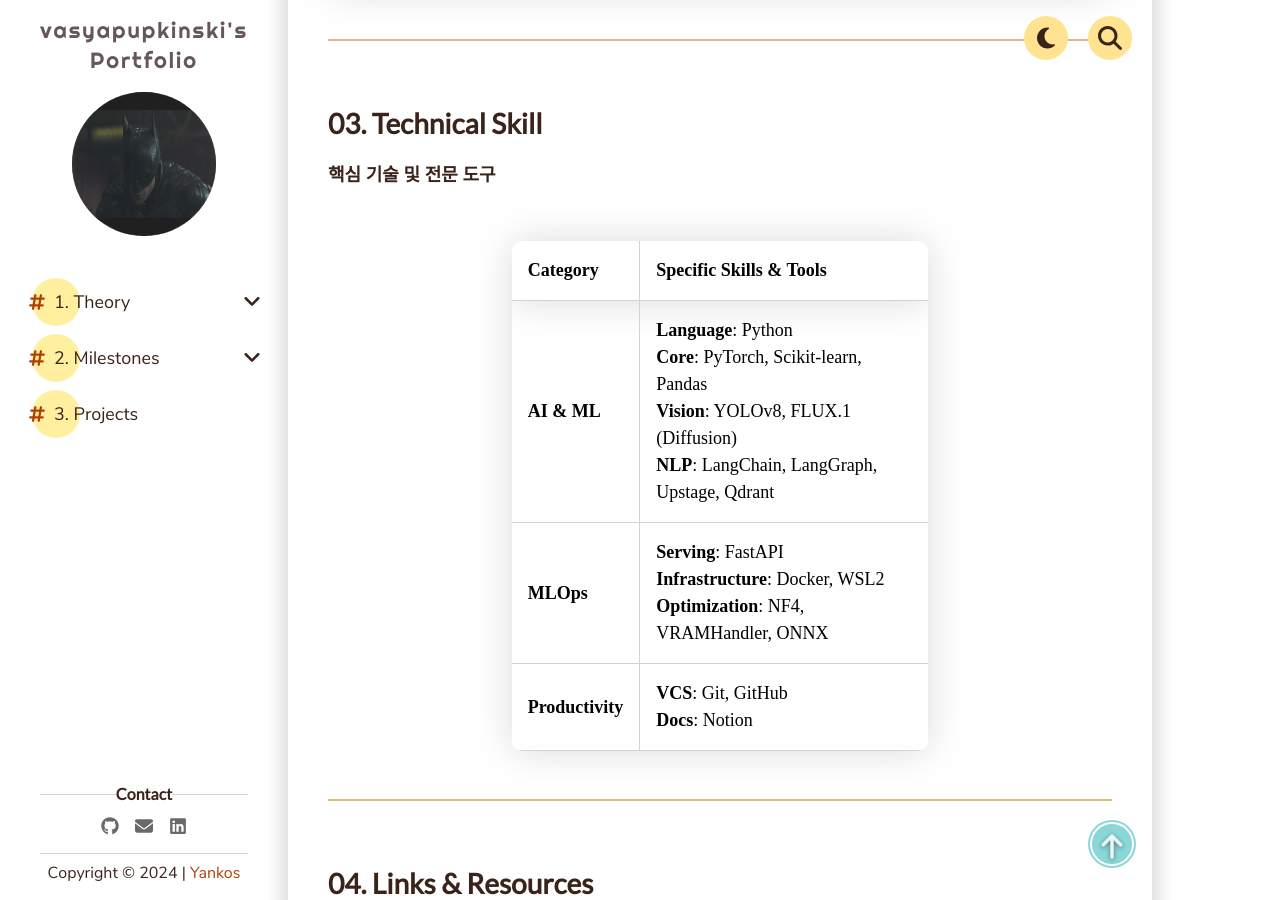
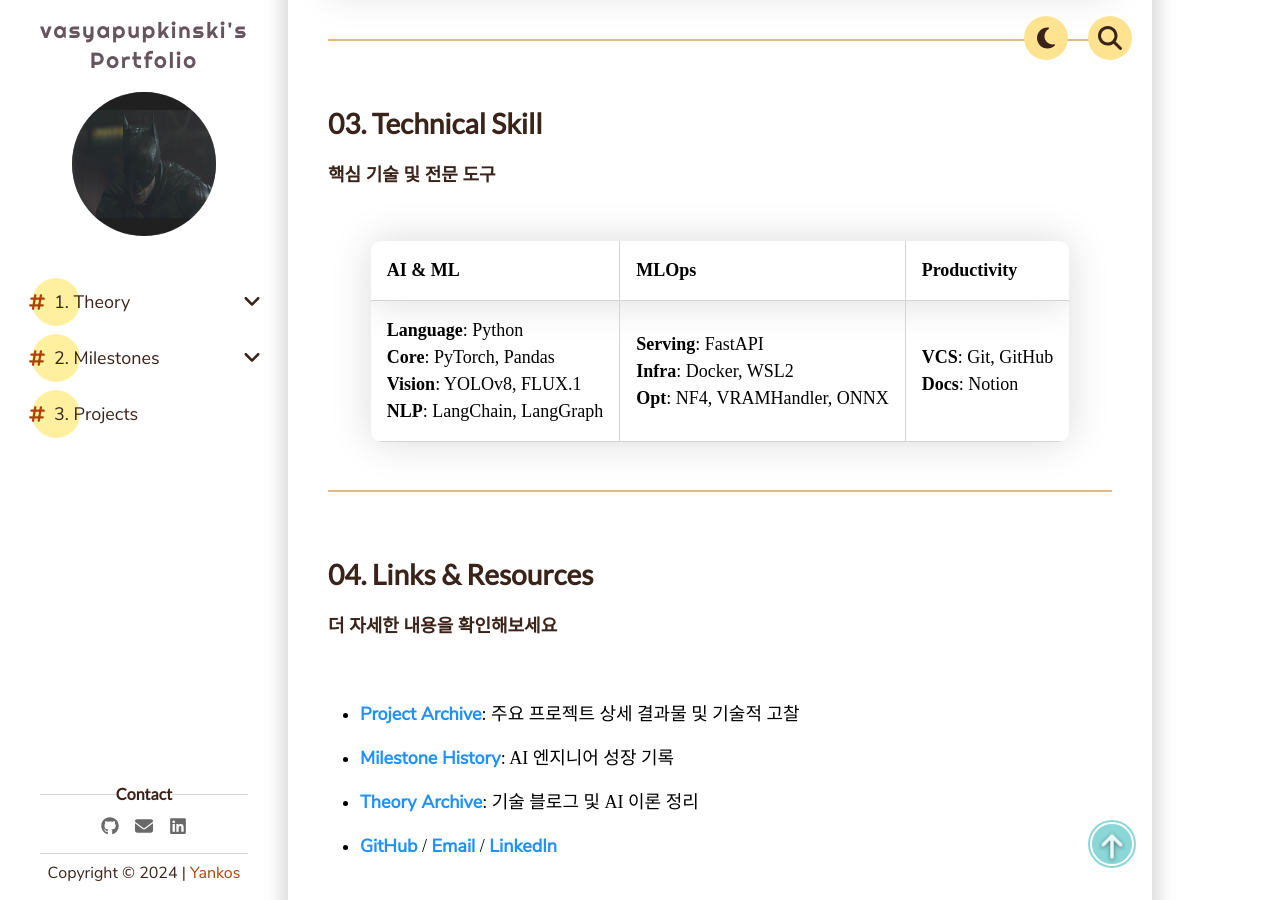
Before and after one commit to vasyapupkinski/vasyapupkinski.github.io, a Jekyll site: the page built from index.md, in a window 1280 px wide and 900 px high, scrolled down 2069 px. Built offline with Jekyll 4.4.1, drawn with Linux system fonts in a browser that asks for light colours; comment, search, counter and statistics services are not loaded.

Commit message:
Transpose Technical Skill table to horizontal 3-column layout

```diff
--- a/index.md
+++ b/index.md
@@ -35,11 +35,9 @@ home: true
 ## 03. Technical Skill
 **핵심 기술 및 전문 도구**
 
-| **Category** | **Specific Skills & Tools** |
-| :--- | :--- |
-| **AI & ML** | **Language**: Python<br>**Core**: PyTorch, Scikit-learn, Pandas<br>**Vision**: YOLOv8, FLUX.1 (Diffusion)<br>**NLP**: LangChain, LangGraph, Upstage, Qdrant |
-| **MLOps** | **Serving**: FastAPI<br>**Infrastructure**: Docker, WSL2<br>**Optimization**: NF4, VRAMHandler, ONNX |
-| **Productivity** | **VCS**: Git, GitHub<br>**Docs**: Notion |
+| **AI & ML** | **MLOps** | **Productivity** |
+| :--- | :--- | :--- |
+| **Language**: Python<br>**Core**: PyTorch, Pandas<br>**Vision**: YOLOv8, FLUX.1<br>**NLP**: LangChain, LangGraph | **Serving**: FastAPI<br>**Infra**: Docker, WSL2<br>**Opt**: NF4, VRAMHandler, ONNX | **VCS**: Git, GitHub<br>**Docs**: Notion |
 
 ---
 
```
